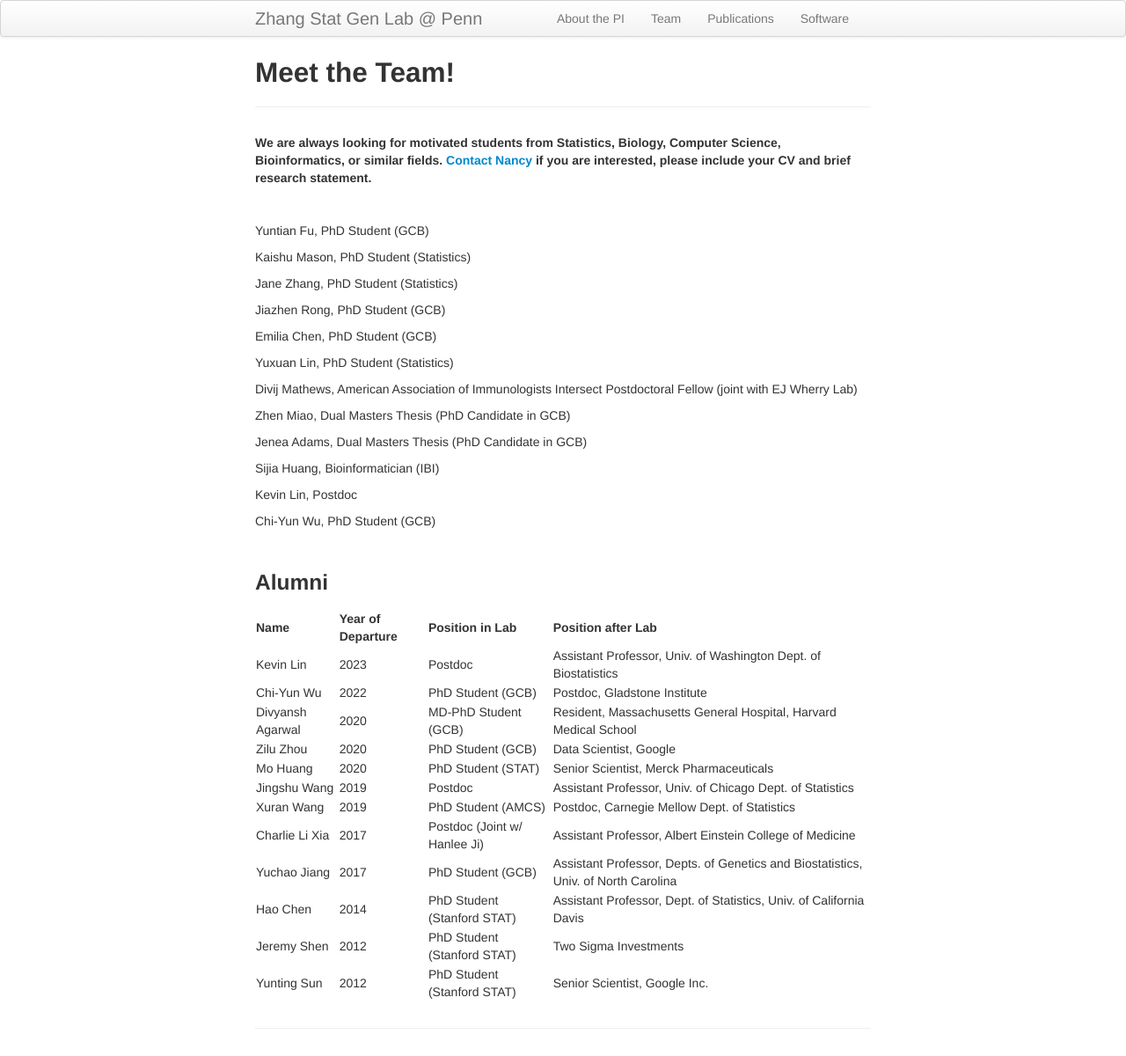
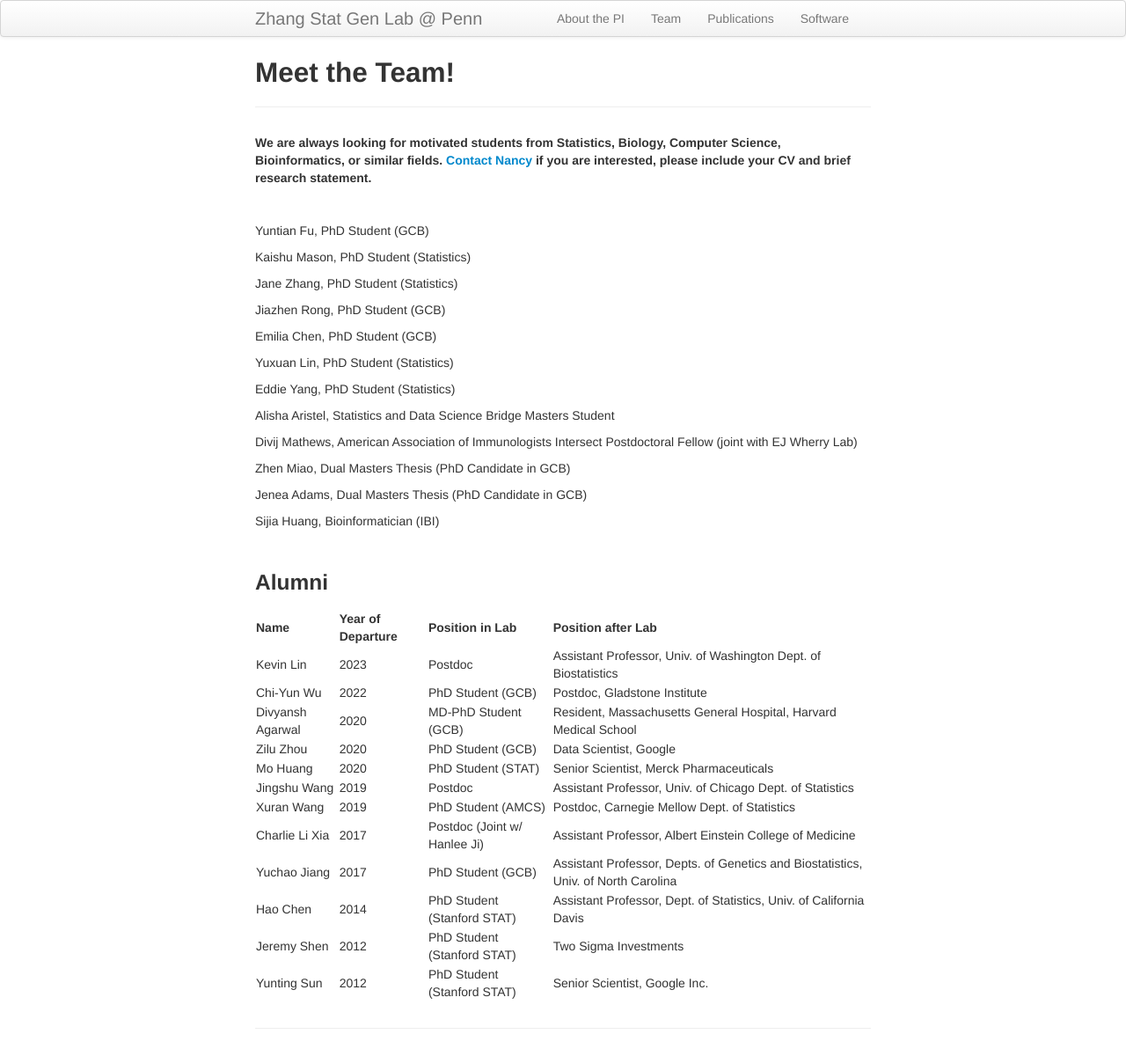
Before and after one commit to nzhanglab/nzhanglab.github.io, a Jekyll site: the page built from pages/team.md, in a window 1280 px wide. Shown: the whole page at 88% size. Built offline with Jekyll 4.4.1, drawn with Linux system fonts in a browser that asks for light colours.

Commit message:
updated lab members, pubs

```diff
--- a/pages/team.md
+++ b/pages/team.md
@@ -21,6 +21,10 @@ Emilia Chen, PhD Student (GCB)
 
 Yuxuan Lin, PhD Student (Statistics)
 
+Eddie Yang, PhD Student (Statistics)
+
+Alisha Aristel, Statistics and Data Science Bridge Masters Student
+
 Divij Mathews, American Association of Immunologists Intersect Postdoctoral Fellow (joint with EJ Wherry Lab)
 
 Zhen Miao, Dual Masters Thesis (PhD Candidate in GCB)
@@ -29,10 +33,6 @@ Jenea Adams, Dual Masters Thesis (PhD Candidate in GCB)
 
 Sijia Huang, Bioinformatician (IBI)
 
-
-Kevin Lin, Postdoc
-
-Chi-Yun Wu, PhD Student (GCB)
 
 
 <br/>
```
Also changed, not shown: pages/pub.md (+2 -2 lines).
